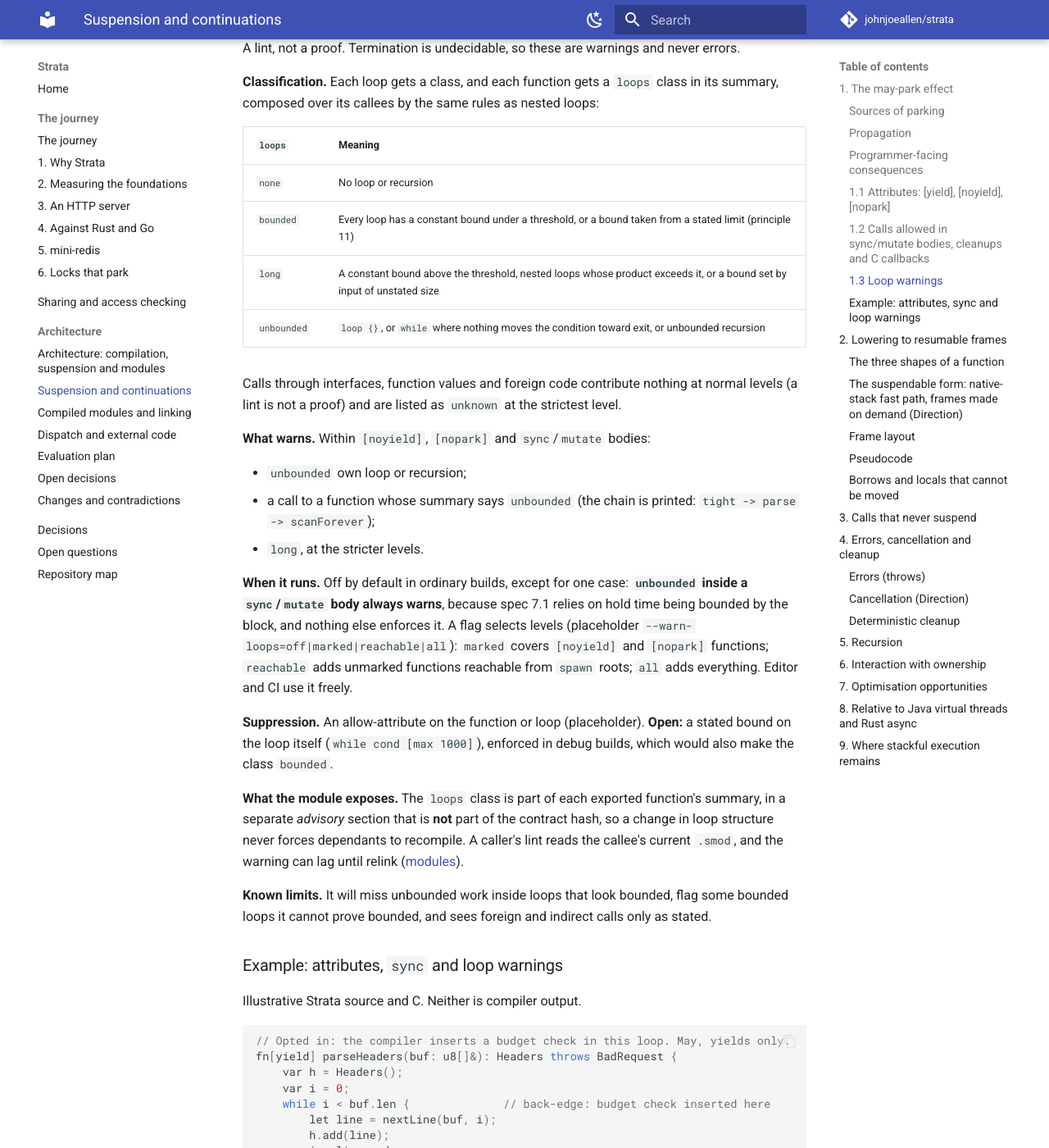
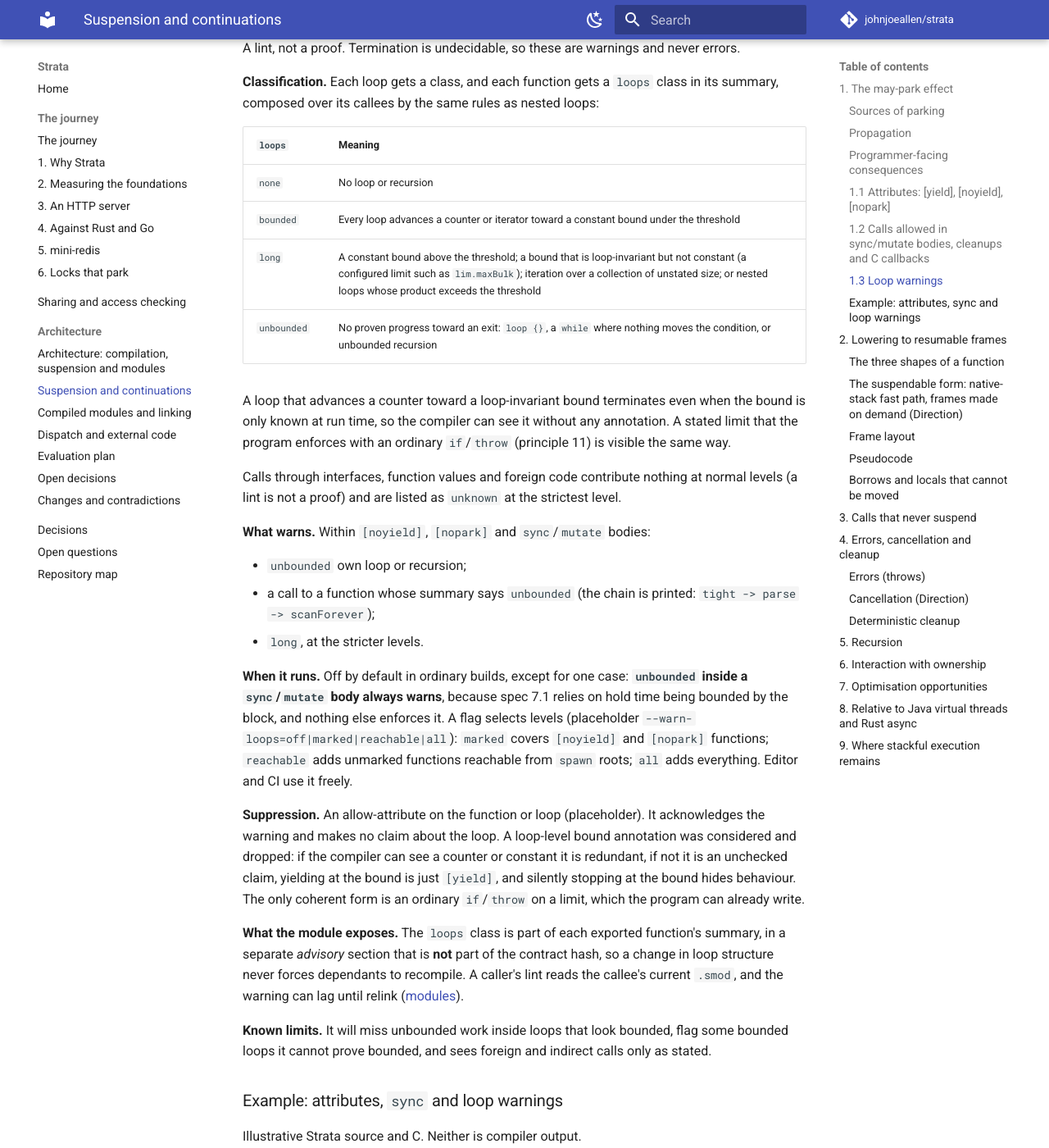
Before and after one commit to johnjoeallen/strata, an MkDocs documentation site: the page built from docs/architecture/suspension.md, in a window 1280 px wide and 1400 px high, scrolled down 4143 px. Shown: the whole window at 82% size. Built offline with MkDocs 1.6.1 and Material for MkDocs 9.7.7, drawn with Linux system fonts in a browser that asks for light colours; comment, search, counter and statistics services are not loaded; the version menu is left out.

Commit message:
Drop loop-bound annotation; classify loops by progress toward an exit
Co-Authored-By: Claude Sonnet 5.5 <noreply@anthropic.com>

```diff
--- a/docs/architecture/suspension.md
+++ b/docs/architecture/suspension.md
@@ -110,9 +110,11 @@ A lint, not a proof. Termination is undecidable, so these are warnings and never
 | `loops` | Meaning |
 |---|---|
 | `none` | No loop or recursion |
-| `bounded` | Every loop has a constant bound under a threshold, or a bound taken from a stated limit (principle 11) |
-| `long` | A constant bound above the threshold, nested loops whose product exceeds it, or a bound set by input of unstated size |
-| `unbounded` | `loop {}`, or `while` where nothing moves the condition toward exit, or unbounded recursion |
+| `bounded` | Every loop advances a counter or iterator toward a constant bound under the threshold |
+| `long` | A constant bound above the threshold; a bound that is loop-invariant but not constant (a configured limit such as `lim.maxBulk`); iteration over a collection of unstated size; or nested loops whose product exceeds the threshold |
+| `unbounded` | No proven progress toward an exit: `loop {}`, a `while` where nothing moves the condition, or unbounded recursion |
+
+A loop that advances a counter toward a loop-invariant bound terminates even when the bound is only known at run time, so the compiler can see it without any annotation. A stated limit that the program enforces with an ordinary `if`/`throw` (principle 11) is visible the same way.
 
 Calls through interfaces, function values and foreign code contribute nothing at normal levels (a lint is not a proof) and are listed as `unknown` at the strictest level.
 
@@ -124,7 +126,7 @@ Calls through interfaces, function values and foreign code contribute nothing at
 
 **When it runs.** Off by default in ordinary builds, except for one case: **`unbounded` inside a `sync`/`mutate` body always warns**, because spec 7.1 relies on hold time being bounded by the block, and nothing else enforces it. A flag selects levels (placeholder `--warn-loops=off|marked|reachable|all`): `marked` covers `[noyield]` and `[nopark]` functions; `reachable` adds unmarked functions reachable from `spawn` roots; `all` adds everything. Editor and CI use it freely.
 
-**Suppression.** An allow-attribute on the function or loop (placeholder). **Open:** a stated bound on the loop itself (`while cond [max 1000]`), enforced in debug builds, which would also make the class `bounded`.
+**Suppression.** An allow-attribute on the function or loop (placeholder). It acknowledges the warning and makes no claim about the loop. A loop-level bound annotation was considered and dropped: if the compiler can see a counter or constant it is redundant, if not it is an unchecked claim, yielding at the bound is just `[yield]`, and silently stopping at the bound hides behaviour. The only coherent form is an ordinary `if`/`throw` on a limit, which the program can already write.
 
 **What the module exposes.** The `loops` class is part of each exported function's summary, in a separate *advisory* section that is **not** part of the contract hash, so a change in loop structure never forces dependants to recompile. A caller's lint reads the callee's current `.smod`, and the warning can lag until relink ([modules](modules.md#effect-summaries)).
 
```
Also changed, not shown: docs/architecture/open-decisions.md (+0 -1 lines).
